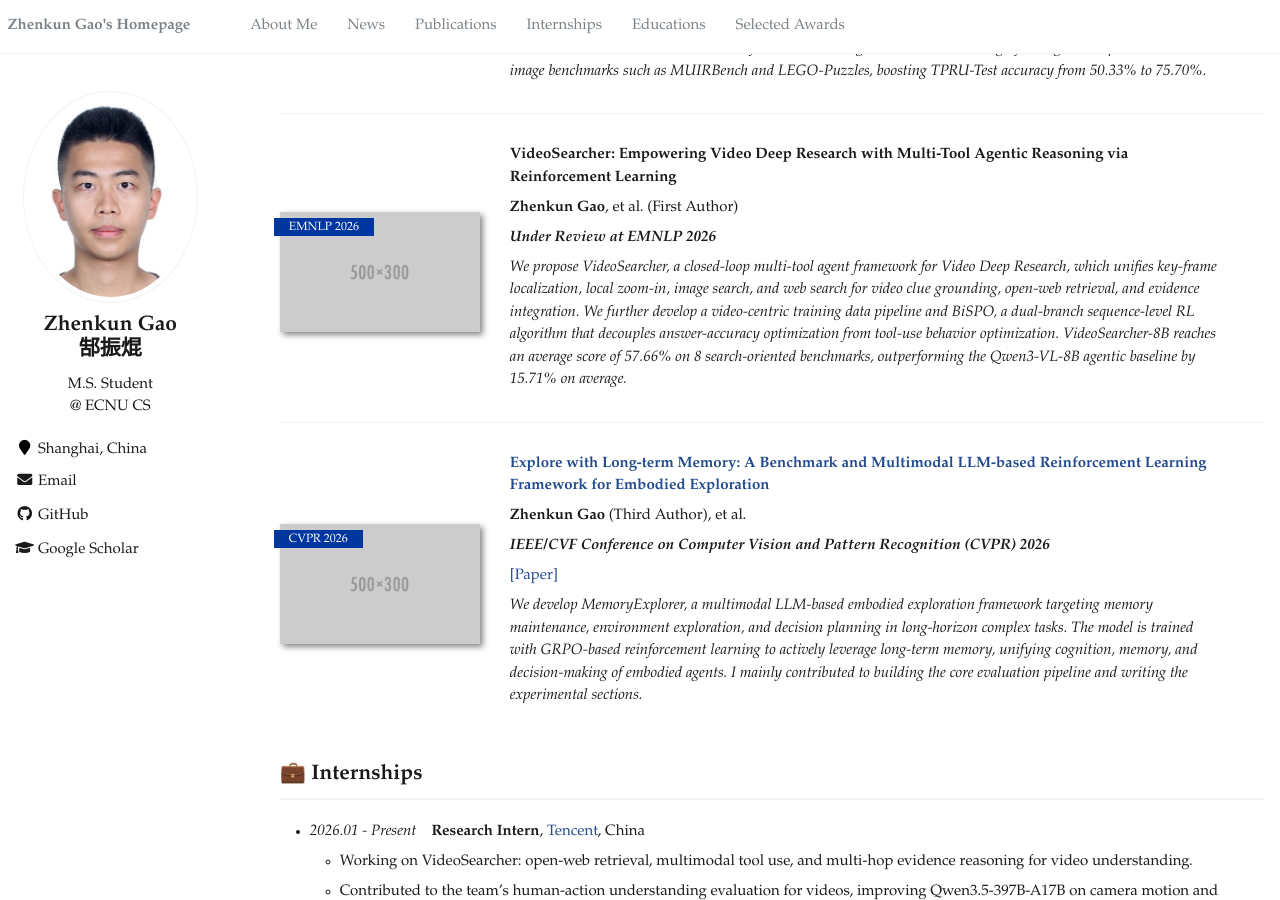
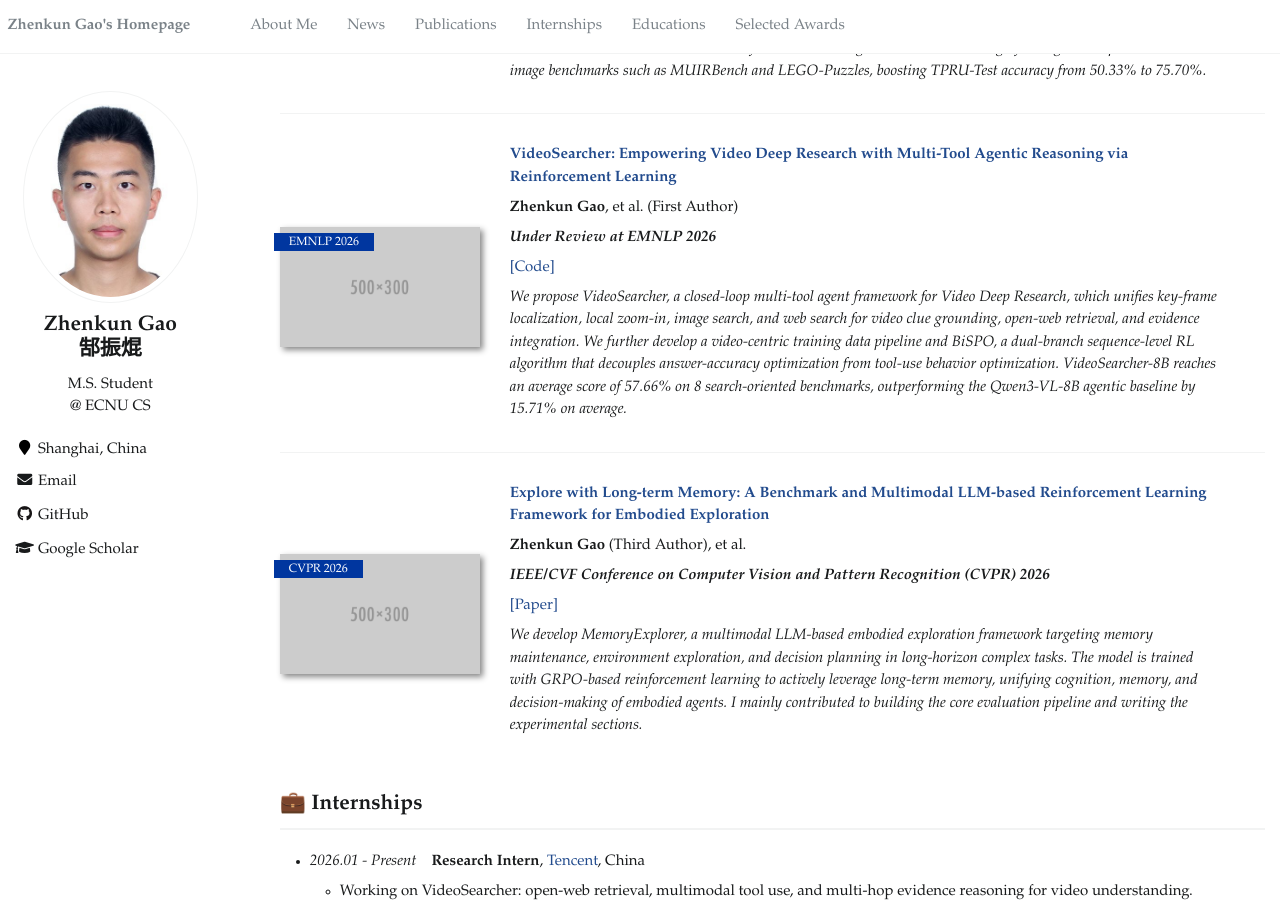
Before and after one commit to Stephen-gzk/stephen-gzk.github.io, a Jekyll site: the page built from _pages/about.md, in a window 1280 px wide and 900 px high, scrolled down 788 px. Built offline with Jekyll 4.4.1, drawn with Linux system fonts in a browser that asks for light colours.

Commit message:
Add VideoSearcher code link
Co-Authored-By: Claude Fable 5 <noreply@anthropic.com>

```diff
--- a/_pages/about.md
+++ b/_pages/about.md
@@ -60,11 +60,13 @@ My research interest mainly includes **Multimodal Large Language Models (MLLMs)*
 <div class='paper-box'><div class='paper-box-image'><div><div class="badge">EMNLP 2026</div><img src='images/500x300.png' alt="videosearcher" width="100%"></div></div>
 <div class='paper-box-text' markdown="1">
 
-**VideoSearcher: Empowering Video Deep Research with Multi-Tool Agentic Reasoning via Reinforcement Learning**
+[**VideoSearcher: Empowering Video Deep Research with Multi-Tool Agentic Reasoning via Reinforcement Learning**](https://github.com/Stephen-gzk/VideoSearcher)
 
 **Zhenkun Gao**, et al. (First Author)
 
 ***Under Review at EMNLP 2026***
+
+[[Code]](https://github.com/Stephen-gzk/VideoSearcher)
 
 *We propose VideoSearcher, a closed-loop multi-tool agent framework for Video Deep Research, which unifies key-frame localization, local zoom-in, image search, and web search for video clue grounding, open-web retrieval, and evidence integration. We further develop a video-centric training data pipeline and BiSPO, a dual-branch sequence-level RL algorithm that decouples answer-accuracy optimization from tool-use behavior optimization. VideoSearcher-8B reaches an average score of 57.66% on 8 search-oriented benchmarks, outperforming the Qwen3-VL-8B agentic baseline by 15.71% on average.*
 
```
